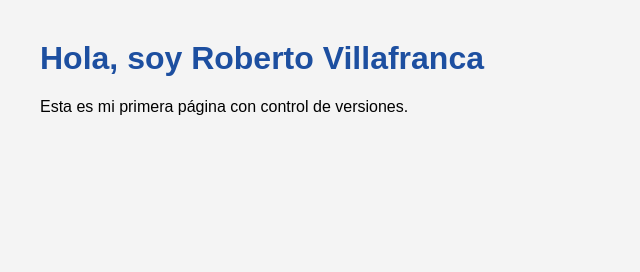
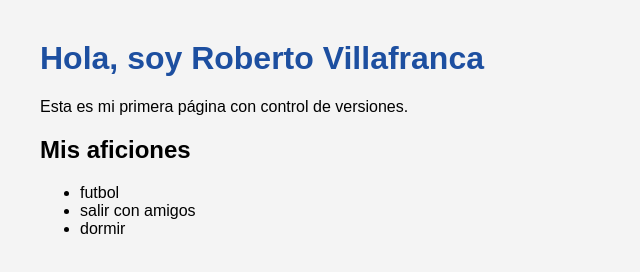
Before and after one commit to Roberto969/mi-primer-repositorio, a plain HTML site: page index.html in a window 1280 px wide. Shown: the whole page, without its empty margins (0-640 px from the left). Drawn offline with Linux system fonts and the light colour scheme.

Commit message:
añade lista de aficiones

```diff
--- a/index.html
+++ b/index.html
@@ -8,5 +8,11 @@
  <body>
   <h1>Hola, soy Roberto Villafranca</h1>
   <p>Esta es mi primera página con control de versiones.</p>
+  <h2>Mis aficiones</h2>
+  <ul>
+    <li>futbol</li>
+    <li>salir con amigos </li>
+    <li>dormir</li>
+  </ul>
  </body>
 </html>
```
